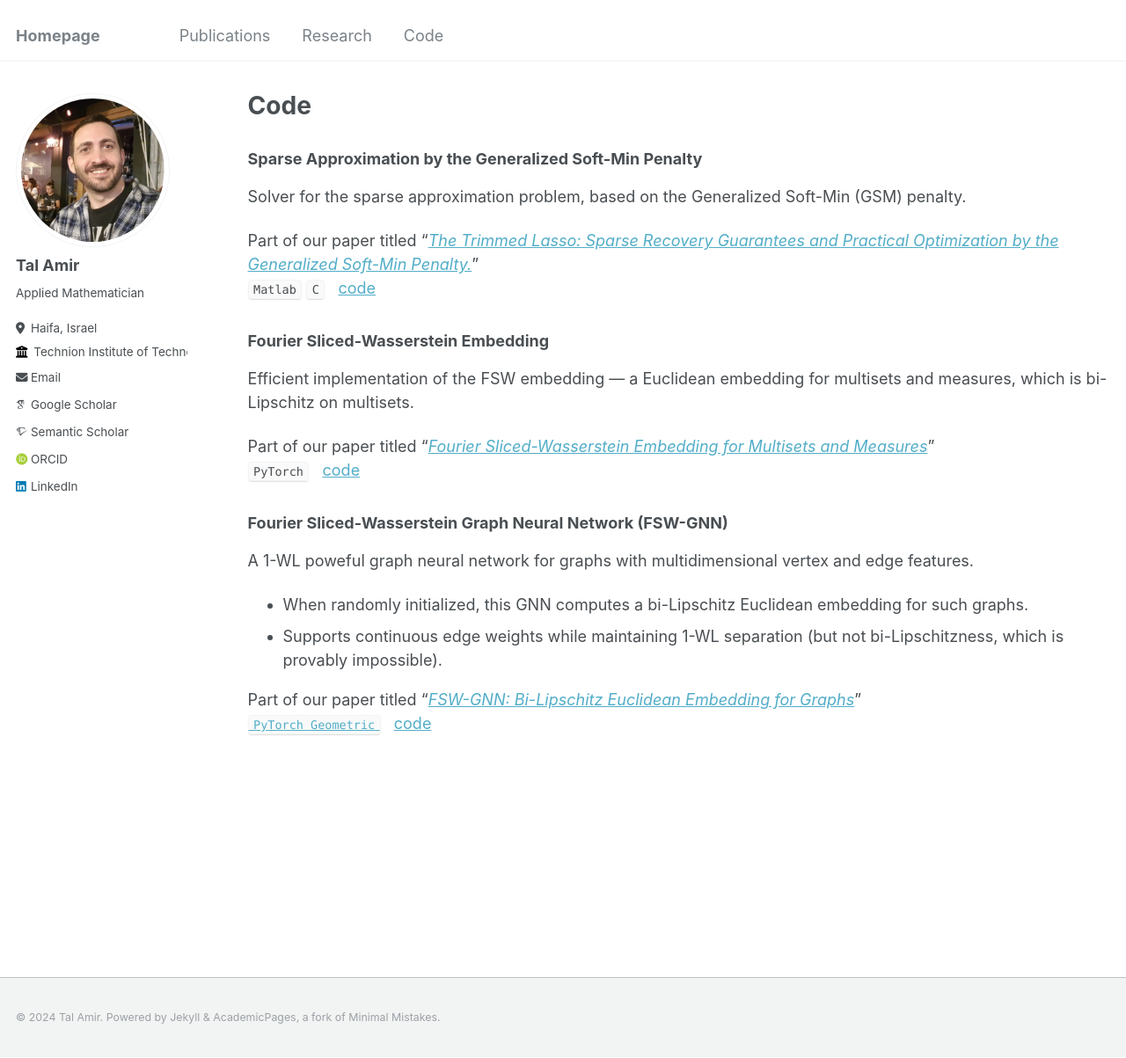
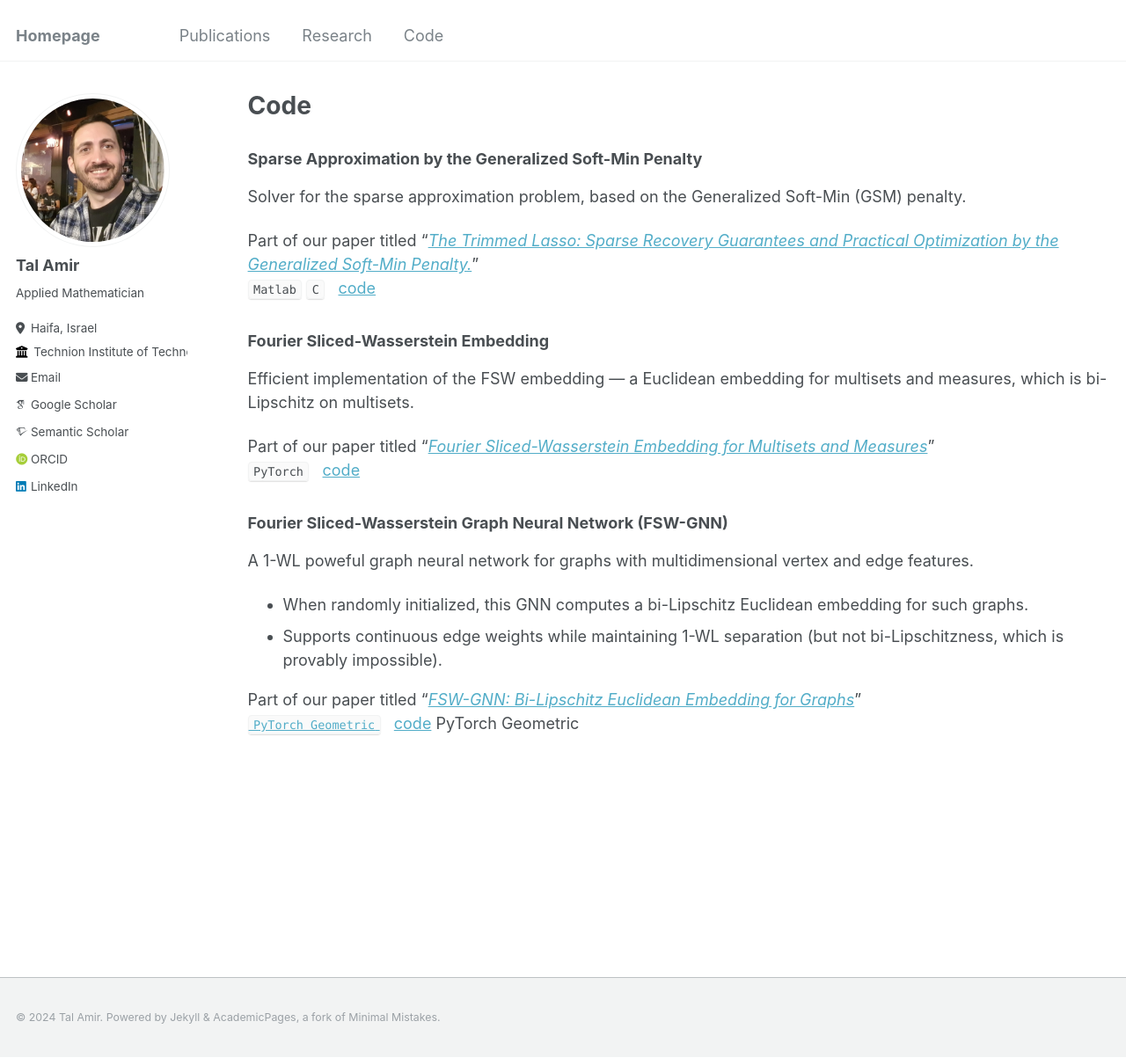
Before and after one commit to tal-amir/tal-amir.github.io, a Jekyll site: the page built from _pages/code.md, in a window 1280 px wide and 1203 px high. Shown: the whole window at 88% size. Built offline with Jekyll 4.4.1, drawn with Linux system fonts in a browser that asks for light colours; some web fonts are replaced.

Commit message:
Update code.md

```diff
--- a/_pages/code.md
+++ b/_pages/code.md
@@ -34,6 +34,7 @@ A 1-WL poweful graph neural network for graphs with multidimensional vertex and
 
 Part of our paper titled "[*FSW-GNN: Bi-Lipschitz Euclidean Embedding for Graphs*](https://tal-amir.github.io/soon/)"
 [`PyTorch Geometric`](https://tal-amir.github.io/soon) &nbsp; [code](https://tal-amir.github.io/soon)
+<a href="https://tal-amir.github.io/soon" style="text-decoration: none; color: inherit;">PyTorch Geometric</a>
 
 
 [//]: <> (  https://github.com/tal-amir/fsw-gnn  )
```
